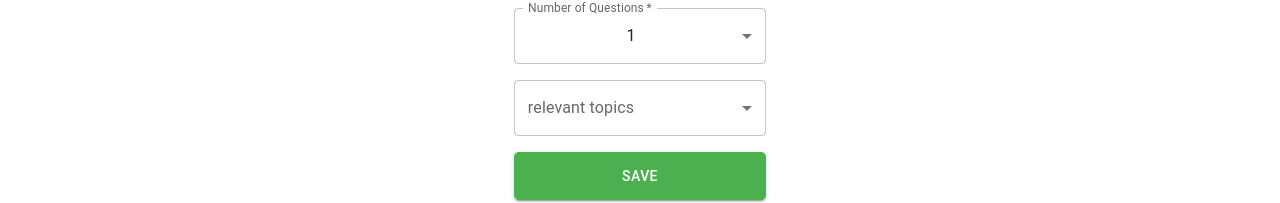
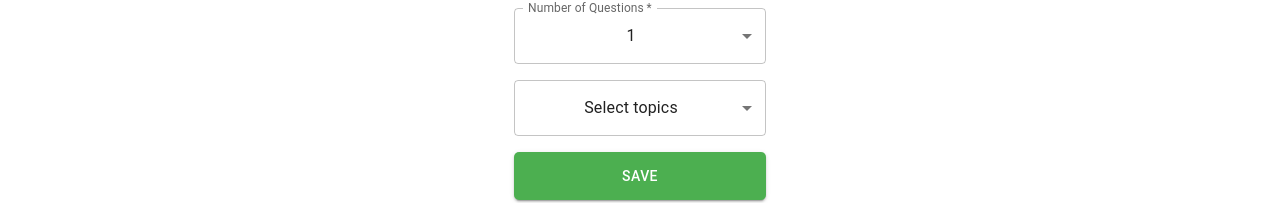
Before and after one commit to breeatoomey/instructor-app, a React (Create React App) app in the folder client/: page /add-lessons in a window 1280 px wide. Shown: the part 280-483 px from the top of the page. Built offline with nearby package versions, Linux system fonts and the light colour scheme.

Commit message:
reformated the topics select input to be a component to keep code DRY

```diff
--- a/client/src/Components/ClassPage/Lessons/AddNewLesson/ChildComponents/AddLessonQuestions.jsx
+++ b/client/src/Components/ClassPage/Lessons/AddNewLesson/ChildComponents/AddLessonQuestions.jsx
@@ -1,11 +1,11 @@
 import { Box, TextField, MenuItem } from '@mui/material'
 import { useState } from 'react'
 import MultipleChoice from './MultipleChoice'
-import TrueFalse from './TrueFalse'
+// import TrueFalse from './TrueFalse'
 
 const questionFormats = [
   'Multiple Choice',
-  'True/False',
+  // 'True/False',
   'Matching',
   'Fill in the Blank',
   'Rearrange the Code',
@@ -16,11 +16,10 @@ const AddLessonQuestions = ({
   // questionLimit,
   topics,
   setEnteredQuestions,
-  prevQuestionData,
+  // prevQuestionData,
   setQuestionData,
 }) => {
   const [questionFormat, setQuestionFormat] = useState('')
-  // const [enteredQuestions, setEnteredQuestions] = useState(0)
   // const [localData, setLocalData] = useState({}) // have this so when user comes back to this page, they can see their previous work? or can just pass it from the parent component?
   const handlePageBasedOnQuestionFormat = format => {
     switch (format) {
@@ -33,15 +32,15 @@ const AddLessonQuestions = ({
             resetQuestionFormat={setQuestionFormat}
           />
         )
-      case 'True/False':
-        return (
-          <TrueFalse
-            setEnteredQuestions={setEnteredQuestions}
-            topics={topics}
-            setQuestionData={setQuestionData}
-            resetQuestionFormat={setQuestionFormat}
-          />
-        )
+      // case 'True/False':
+      //   return (
+      //     <TrueFalse
+      //       setEnteredQuestions={setEnteredQuestions}
+      //       topics={topics}
+      //       setQuestionData={setQuestionData}
+      //       resetQuestionFormat={setQuestionFormat}
+      //     />
+      //   )
       case 'Matching':
         return (
           <Box>
--- a/client/src/Components/ClassPage/Lessons/AddNewLesson/ChildComponents/AddLessonStructure.jsx
+++ b/client/src/Components/ClassPage/Lessons/AddNewLesson/ChildComponents/AddLessonStructure.jsx
@@ -1,22 +1,13 @@
 import { useState } from 'react'
-import {
-  Box,
-  TextField,
-  MenuItem,
-  Checkbox,
-  FormControlLabel,
-  FormGroup,
-  Button,
-} from '@mui/material'
+import { Box, TextField, MenuItem, Button } from '@mui/material'
+import CheckboxSelect from './CheckBoxSelect'
 
 const AddLessonStructure = ({ data, setData }) => {
-  // TODO: add everything to a form and then add a save button that sends data back to AddLessons
   const [lessonTitle, setLessonTitle] = useState(data['lessonTitle'])
   const [numQuestions, setNumQuestions] = useState(data['numQuestions'])
-  const [topics, setTopics] = useState(data['selectedTopics'])
+  const [topicsToDisplay, setTopicsToDisplay] = useState([])
 
   // temporary solution. will fetch topics from the server later
-  const questionOptions = [...Array.from({ length: 10 }, (v, i) => i + 1)]
   const mockTopics = [
     'Lists',
     'Strings',
@@ -26,33 +17,17 @@ const AddLessonStructure = ({ data, setData }) => {
     'Classes',
     'Recursion',
   ]
-  const mappings = () => {
-    return mockTopics.map(topic => {
-      if (topics.includes(topic)) {
-        return { [topic]: true }
-      }
-      return { [topic]: false }
-    })
-  }
-
-  const [topicMappings, setTopicMappings] = useState(Object.assign({}, ...mappings()))
-
-  const handleTopicChange = event => {
-    setTopicMappings({ ...topicMappings, [event.target.name]: event.target.checked })
-  }
 
   const submitForm = event => {
     event.preventDefault()
-    // console.log(lessonTitle)
-    // console.log(data['selectedTopics'])
-
-    const selectedTopics = Object.keys(topicMappings).filter(topic => topicMappings[topic])
+    console.log(lessonTitle)
+    console.log(data['selectedTopics'])
     // console.log(selectedTopics)
-    if ((data['lessonTitle'] === '' && lessonTitle === '') || selectedTopics.length === 0) {
+    if ((data['lessonTitle'] === '' && lessonTitle === '') || topicsToDisplay.length === 0) {
       alert('Please fill in all fields')
       return
     }
-    setData({ ...data, lessonTitle, numQuestions, selectedTopics })
+    setData({ ...data, lessonTitle, numQuestions, selectedTopics: topicsToDisplay })
     // console.log(data)
     alert('Lesson structure saved. You can proceed to the next step safely.')
     // console.log('submitted form')
@@ -93,7 +68,7 @@ const AddLessonStructure = ({ data, setData }) => {
           onChange={event => setNumQuestions(event.target.value)}
           required
         >
-          {questionOptions.map((number, index) => {
+          {[...Array.from({ length: 10 }, (v, i) => i + 1)].map((number, index) => {
             return (
               <MenuItem key={index} value={number}>
                 {number}
@@ -101,24 +76,12 @@ const AddLessonStructure = ({ data, setData }) => {
             )
           })}
         </TextField>
-        <TextField select id="relevant-topics-select" label="relevant topics">
-          <FormGroup>
-            {mockTopics.map((topic, index) => (
-              <MenuItem key={index}>
-                <FormControlLabel
-                  label={topic}
-                  control={
-                    <Checkbox
-                      checked={topicMappings[topic]}
-                      onChange={handleTopicChange}
-                      name={topic}
-                    />
-                  }
-                />
-              </MenuItem>
-            ))}
-          </FormGroup>
-        </TextField>
+
+        <CheckboxSelect
+          topics={mockTopics}
+          topicsPreviouslySelected={data['selectedTopics']}
+          setTopicsToDisplay={setTopicsToDisplay}
+        />
         <Button type="submit" variant="contained">
           Save
         </Button>
--- /dev/null
+++ b/client/src/Components/ClassPage/Lessons/AddNewLesson/ChildComponents/CheckBoxSelect.jsx
@@ -0,0 +1,62 @@
+import { Box, FormControlLabel, MenuItem, Checkbox, Select } from '@mui/material'
+import { useState, useEffect } from 'react'
+
+const CheckboxSelect = ({ topics, topicsPreviouslySelected, setTopicsToDisplay }) => {
+  const mappings = () => {
+    if (topicsPreviouslySelected) {
+      return topics.map(topic => {
+        return { [topic]: topicsPreviouslySelected.includes(topic) }
+      })
+    }
+    return topics.map(topic => ({ [topic]: false }))
+  }
+
+  const [topicMappings, setTopicMappings] = useState(Object.assign({}, ...mappings()))
+
+  useEffect(() => {
+    const selectedTopics = Object.keys(topicMappings).filter(topic => topicMappings[topic])
+    setTopicsToDisplay(selectedTopics)
+  }, [topicMappings])
+
+  const handleTopicChange = event => {
+    const { name, checked } = event.target
+    setTopicMappings(prevMappings => ({
+      ...prevMappings,
+      [name]: checked,
+    }))
+  }
+
+  return (
+    <>
+      <Select
+        required
+        labelId="relevant-topics-for-question-select-label"
+        id="relevant-topics-for-question-select"
+        multiple
+        displayEmpty
+        value={Object.keys(topicMappings).filter(topic => topicMappings[topic])}
+        renderValue={selected => (selected.length === 0 ? 'Select topics' : selected.join(', '))}
+      >
+        <MenuItem disabled value="">
+          <em>Select topics</em>
+        </MenuItem>
+        {topics.map((topic, index) => (
+          <MenuItem key={index} value={topic}>
+            <FormControlLabel
+              control={
+                <Checkbox
+                  checked={topicMappings[topic] || false}
+                  onChange={handleTopicChange}
+                  name={topic}
+                />
+              }
+              label={topic}
+            />
+          </MenuItem>
+        ))}
+      </Select>
+    </>
+  )
+}
+
+export default CheckboxSelect
--- a/client/src/Components/ClassPage/Lessons/AddNewLesson/ChildComponents/MultipleChoice.jsx
+++ b/client/src/Components/ClassPage/Lessons/AddNewLesson/ChildComponents/MultipleChoice.jsx
@@ -1,19 +1,16 @@
 import {
   Box,
   TextField,
-  MenuItem,
   IconButton,
   Tooltip,
   FormControl,
   FormLabel,
-  FormGroup,
-  FormControlLabel,
-  Checkbox,
   RadioGroup,
   Radio,
 } from '@mui/material'
 import { useState, useEffect } from 'react'
 import CheckIcon from '@mui/icons-material/Check'
+import CheckboxSelect from './CheckBoxSelect'
 
 const AnswerChoices = ({ answers, setAnswers }) => {
   const [answerOne, setAnswerOne] = useState('Answer 1')
@@ -89,28 +86,11 @@ const MultipleChoice = ({ setEnteredQuestions, topics, setQuestionData, resetQue
     answerFour: '',
     correctAnswer: '',
   })
-
-  const mappings = () => {
-    return topics.map(topic => {
-      return { [topic]: false }
-    })
-  }
-
-  const [topicMappings, setTopicMappings] = useState(Object.assign({}, ...mappings()))
-
-  const handleTopicChange = event => {
-    setTopicMappings({ ...topicMappings, [event.target.name]: event.target.checked })
-  }
+  const [topicsToDisplay, setTopicsToDisplay] = useState([])
 
   const saveQuestion = event => {
     event.preventDefault()
     console.log('saving question')
-    const relevantTopics = Object.keys(topicMappings).filter(topic => topicMappings[topic])
-    if (relevantTopics.length === 0) {
-      alert('Please select at least one topic')
-      return
-    }
-
     setEnteredQuestions(prev => prev + 1)
     setQuestionData(prevData => [
       ...prevData,
@@ -119,7 +99,7 @@ const MultipleChoice = ({ setEnteredQuestions, topics, setQuestionData, resetQue
         questionType: 'Multiple Choice',
         prompt,
         codeSnippet,
-        topicsCovered: relevantTopics,
+        topicsCovered: topicsToDisplay,
         answers,
       },
     ])
@@ -132,8 +112,7 @@ const MultipleChoice = ({ setEnteredQuestions, topics, setQuestionData, resetQue
       answerFour: '',
       correctAnswer: '',
     })
-
-    setTopicMappings(Object.assign({}, ...mappings()))
+    setTopicsToDisplay([])
     resetQuestionFormat('')
     // console.log('question data:')
     // console.log(prevData)
@@ -162,32 +141,7 @@ const MultipleChoice = ({ setEnteredQuestions, topics, setQuestionData, resetQue
           required
           fullWidth
         />
-
-        {/* make this a component since we're reusing pretty much the same code from LessonStructure for selecting topics */}
-        <TextField
-          select
-          id="relevant-topics-for-question-select"
-          label="Topics Covered"
-          helperText="Please select at least one topic"
-          fullWidth
-        >
-          <FormGroup>
-            {topics.map((topic, index) => (
-              <MenuItem key={index}>
-                <FormControlLabel
-                  label={topic}
-                  control={
-                    <Checkbox
-                      checked={topicMappings[topic]}
-                      onChange={handleTopicChange}
-                      name={topic}
-                    />
-                  }
-                />
-              </MenuItem>
-            ))}
-          </FormGroup>
-        </TextField>
+        <CheckboxSelect topics={topics} setTopicsToDisplay={setTopicsToDisplay} />
         <AnswerChoices answers={answers} setAnswers={setAnswers} />
         <Box>
           <Tooltip title="Save Question" arrow>
@@ -201,5 +155,5 @@ const MultipleChoice = ({ setEnteredQuestions, topics, setQuestionData, resetQue
   )
 }
 
-export { AnswerChoices }
+// export { AnswerChoices }
 export default MultipleChoice
```
